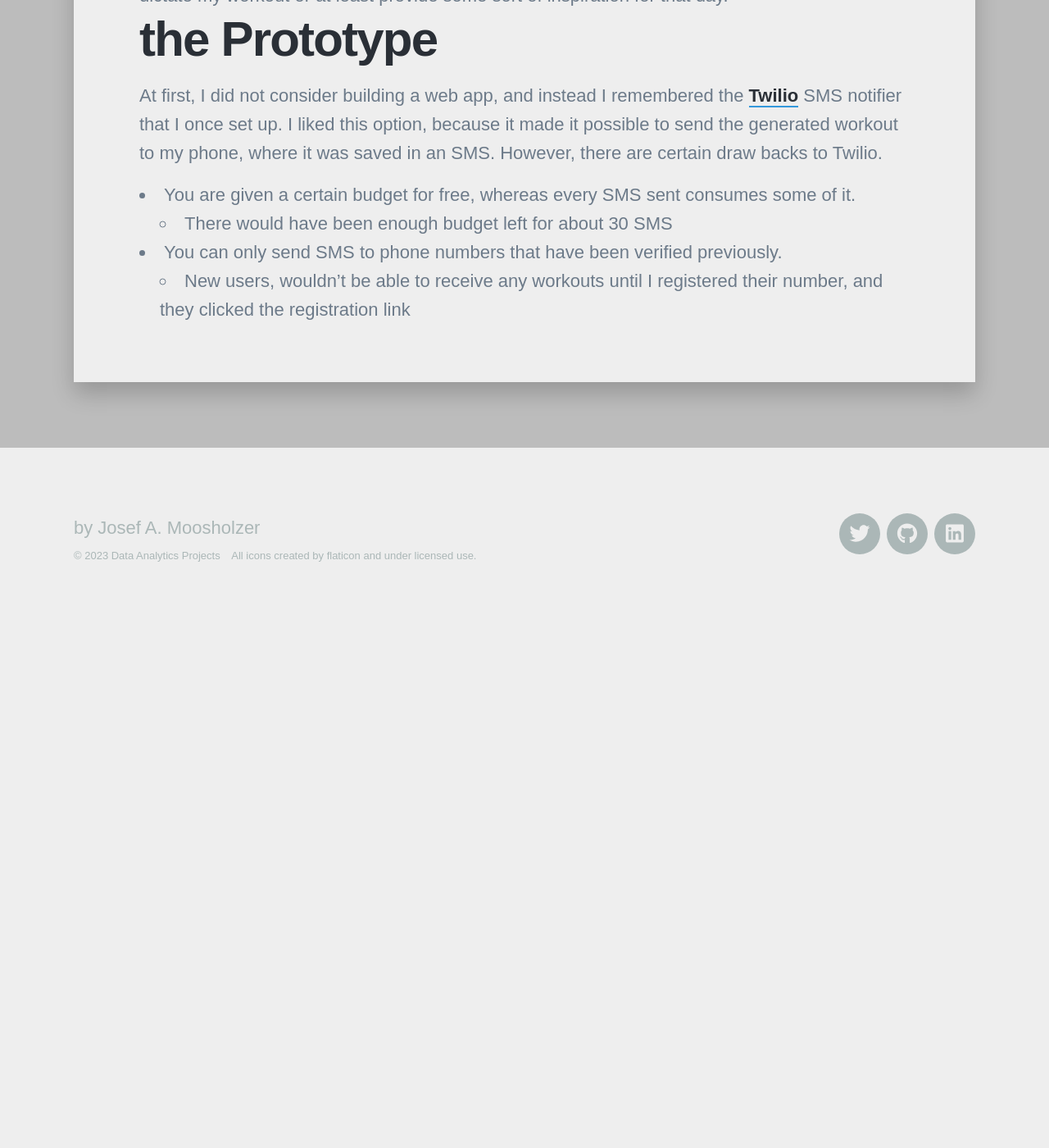
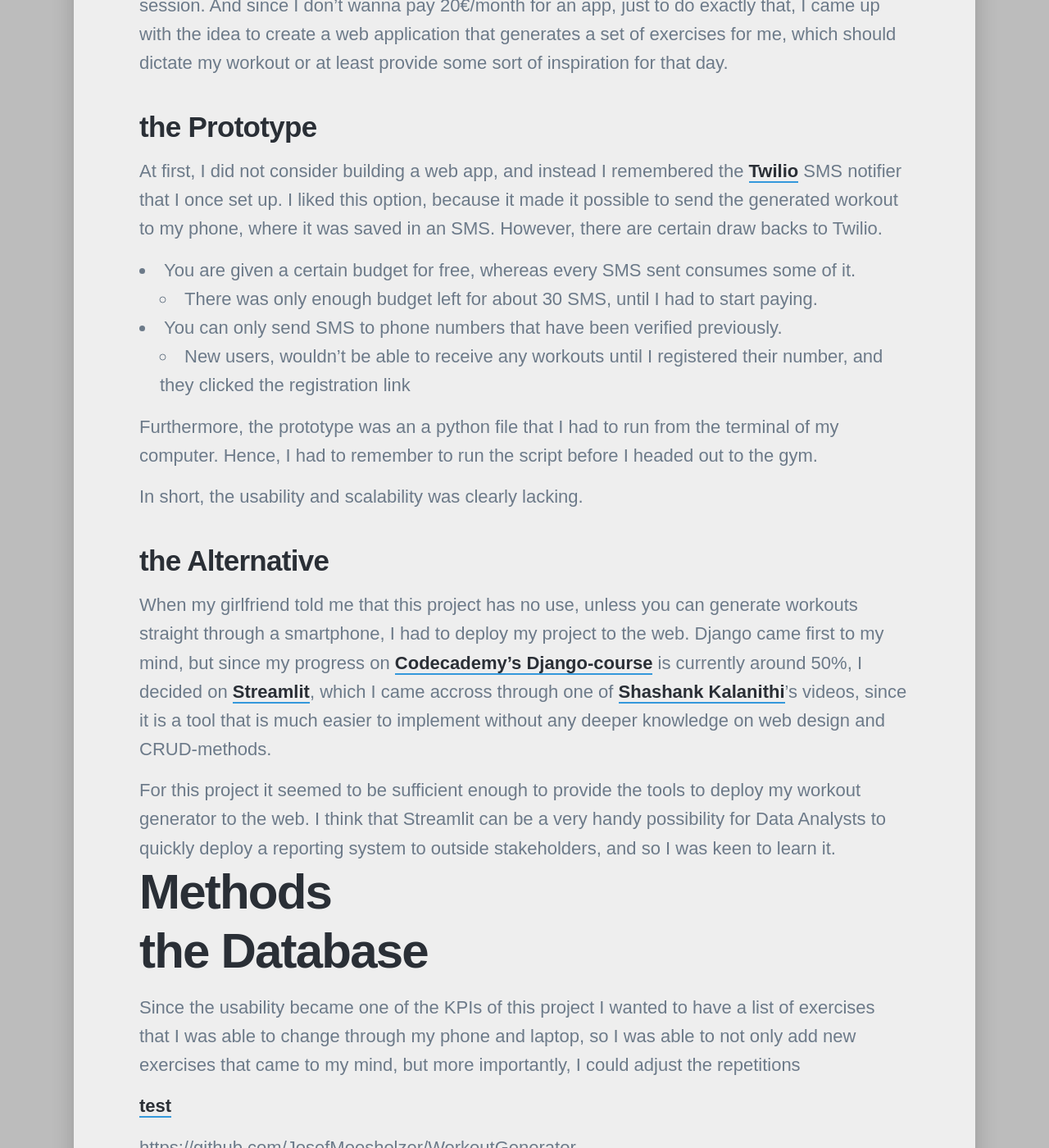
Before and after one commit to JosefMoosholzer/JosefMoosholzer.github.io, a Jekyll site: the page built from _projects/2023-02-27-streamlit-app.md, in a window 1280 px wide and 1400 px high, scrolled down 1019 px. Shown: the whole window at 82% size. Built offline with Jekyll 4.4.1, drawn with Linux system fonts in a browser that asks for light colours; nearby versions of some CDN libraries; some web fonts are replaced; before the commit the page ends 1783 px from its top, so only the background shows below that; some of the changed text lies outside the part shown.

Commit message:
Further text

```diff
--- a/_projects/2023-02-27-streamlit-app.md
+++ b/_projects/2023-02-27-streamlit-app.md
@@ -6,14 +6,33 @@
 featured_image: /images/Streamlit/Streamlit_Hero.png
 ---
 
-# the Idea
+# Background
+## the Idea
 Having the whole month of February off, I took the time to reflect a little on my life. There I thought about the habits that I wanted to take into my upcoming job, and so some of my effort went into conceptualizing a morning routine. At the end of this two and a half hour long routine I am supposed to workout, before heading to work.
 
 So far, I have been very succesful with my routine, but since the routine is compressed of many activites, I have not much time to make up a workout in advance. Though I know what muscle area I will do once I am at the gym, I don't feel inclined to make up an exact workout for that session. And since I don't wanna pay 20€/month for an app, just to do exactly that, I came up with the idea to create a web application that generates a set of exercises for me, which should dictate my workout or at least provide some sort of inspiration for that day.
 
-# the Prototype
+## the Prototype
 At first, I did not consider building a web app, and instead I remembered the [Twilio](https://www.twilio.com/) SMS notifier that I once set up. I liked this option, because it made it possible to send the generated workout to my phone, where it was saved in an SMS. However, there are certain draw backs to Twilio.
 - You are given a certain budget for free, whereas every SMS sent consumes some of it.
-    - There would have been enough budget left for about 30 SMS
+    - There was only enough budget left for about 30 SMS, until I had to start paying.
 - You can only send SMS to phone numbers that have been verified previously.
     - New users, wouldn't be able to receive any workouts until I registered their number, and they clicked the registration link
+
+Furthermore, the prototype was an a python file that I had to run from the terminal of my computer. Hence, I had to remember to run the script before I headed out to the gym.
+
+In short, the usability and scalability was clearly lacking.
+
+## the Alternative
+When my girlfriend told me that this project has no use, unless you can generate workouts straight through a smartphone, I had to deploy my project to the web. Django came first to my mind, but since my progress on [Codecademy's Django-course](https://www.codecademy.com/learn/paths/build-python-web-apps-with-django) is currently around 50%, I decided on [Streamlit](https://streamlit.io/), which I came accross through one of [Shashank Kalanithi](https://www.youtube.com/@ShashankData)'s videos, since it is a tool that is much easier to implement without any deeper knowledge on web design and CRUD-methods.
+
+For this project it seemed to be sufficient enough to provide the tools to deploy my workout generator to the web. I think that Streamlit can be a very handy possibility for Data Analysts to quickly deploy a reporting system to outside stakeholders, and so I was keen to learn it.
+
+# Methods
+# the Database
+Since the usability became one of the KPIs of this project I wanted to have a list of exercises that I was able to change through my phone and laptop, so I was able to not only add new exercises that came to my mind, but more importantly, I could adjust the repetitions
+
+<a id='the-idea'>test</a>
+
+
+https://github.com/JosefMoosholzer/WorkoutGenerator
```
